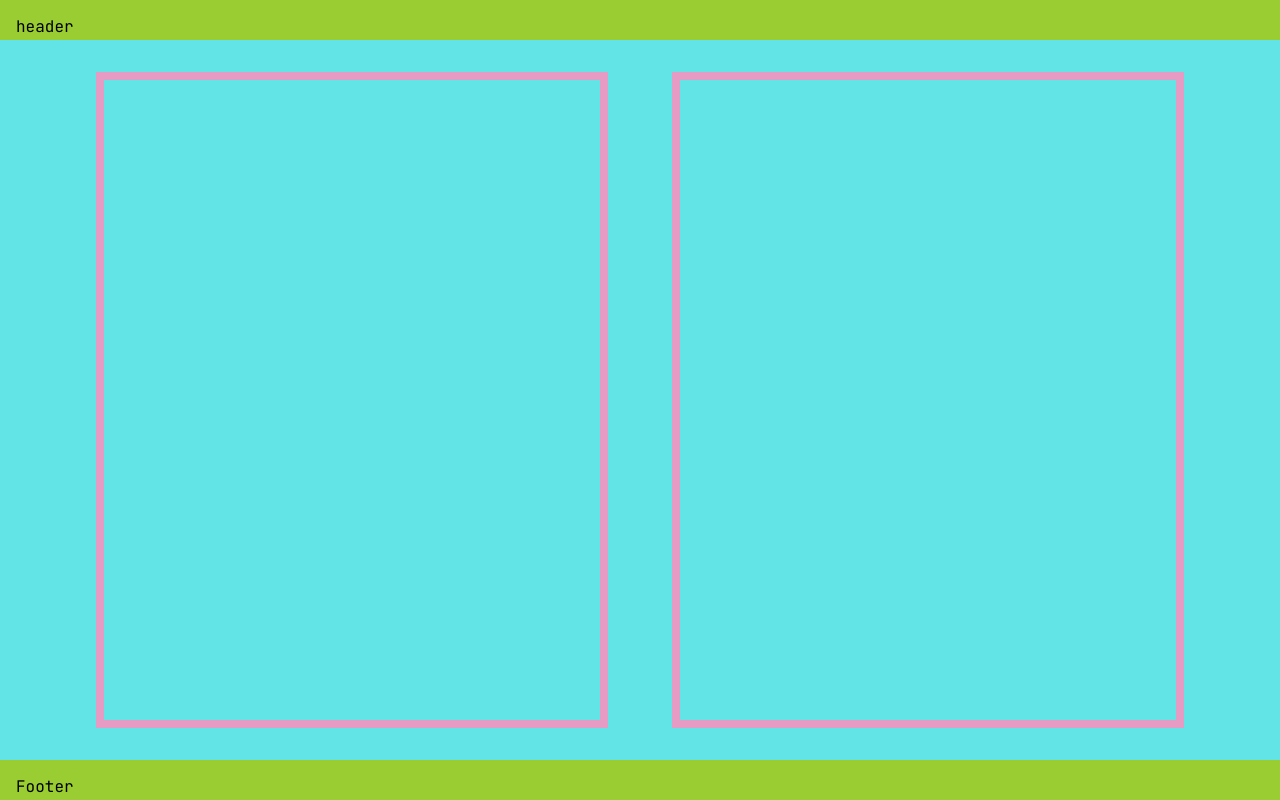
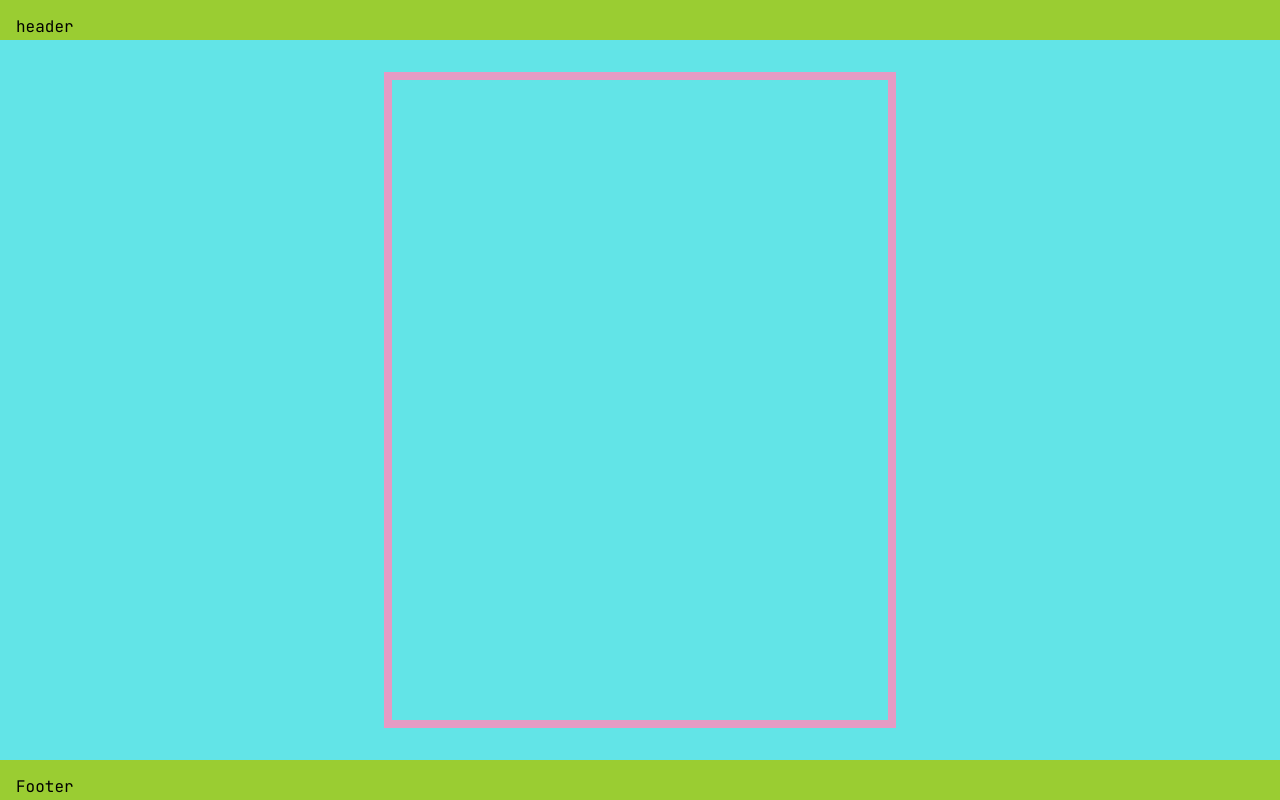
Before and after one commit to EspressoMaid/neocities-site, a plain HTML site: page templates/home.html in a window 1280 px wide. Drawn offline with Linux system fonts and the light colour scheme.

Commit message:
minor changes

```diff
--- a/static/css/scss/style.scss
+++ b/static/css/scss/style.scss
@@ -6,7 +6,7 @@
     margin: 0;
     box-sizing: border-box;
     font-family: 'JetBrains Mono', monospace;
-    overflow: hidden;
+    overflow: auto;
 };
 
 body {
--- a/templates/home.html
+++ b/templates/home.html
@@ -2,7 +2,7 @@
 <html lang="en_US">
   <head>
     <meta charset="utf-8">
-    <script defer src="static/js/main.js"></script>
+    <script defer src="../static/js/main.js"></script>
     <link rel="stylesheet" type="text/css" href="../static/css/style.css">
     <link rel="shortcut icon" type="image/jpg" href="media/img/favicon2.png"/>
     <title id="title"></title>
@@ -15,9 +15,6 @@
       <main class="content">
       <div id="about" class= "container">
       </div>
-      <div class="container">
-
-      </div>
       </main>
       <footer>Footer</footer>
     </div>
```
Also changed, not shown: static/css/scss/landing_style.css (added), static/css/scss/style.css (added), 2 other files.
